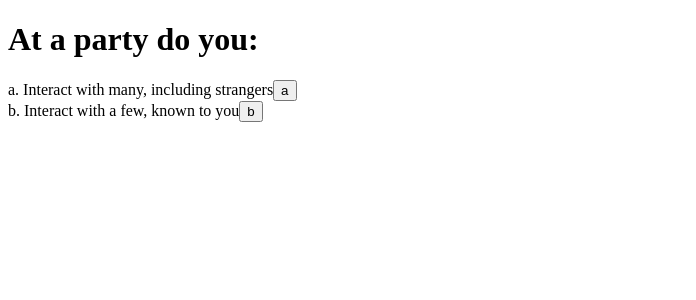
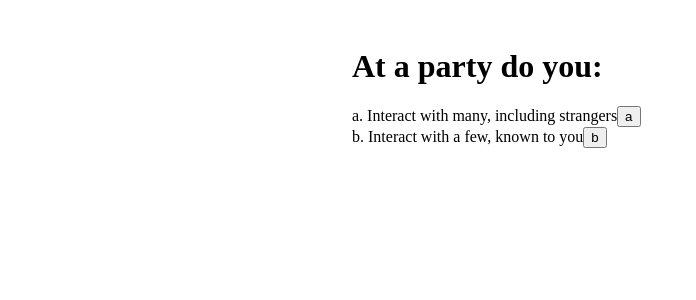
Before and after one commit to KatieFrey/know-yourself, a Next.js app: page /personalitytest in a window 1280 px wide. Shown: the top 300 px of the page, without its empty margins (0-696 px from the left). Built offline with nearby package versions, Linux system fonts and the light colour scheme.

Commit message:
Added a Layout component and styles

```diff
--- /dev/null
+++ b/components/Layout/Layout.js
@@ -0,0 +1,5 @@
+import styles from "./layout.module.css";
+
+export default function Layout({ children }) {
+  return <div className={styles.container}>{children}</div>;
+}
--- /dev/null
+++ b/components/Layout/layout.module.css
@@ -0,0 +1,5 @@
+.container {
+  max-width: 36rem;
+  padding: 0 1rem;
+  margin: 3rem auto 6rem;
+}
--- a/pages/personalitytest.js
+++ b/pages/personalitytest.js
@@ -2,6 +2,7 @@
 import { calculate } from "../utils/calculate";
 import React, { useState, useEffect } from "react";
 import Link from "next/link";
+import Layout from "../components/Layout/Layout";
 
 export default function personalitytest() {
   const [score, setScore] = useState({});
@@ -38,13 +39,15 @@
   return (
     <div>
       {testArr[counter].submit ? (
-        <Link>
-          <a>
-            <input type="button" value="Submit for testing" />
-          </a>
-        </Link>
+        <Layout>
+          <Link>
+            <a>
+              <input type="button" value="Submit for testing" />
+            </a>
+          </Link>
+        </Layout>
       ) : (
-        <div>
+        <Layout>
           <h1>{`${testArr[counter].question}`}</h1>
           <div>
             {`a. ${testArr[counter].a}`}
@@ -66,7 +69,7 @@
               }
             ></input>
           </div>
-        </div>
+        </Layout>
       )}
     </div>
   );
```
Also changed, not shown: pages/results/[id].js (+19 -0 lines).
